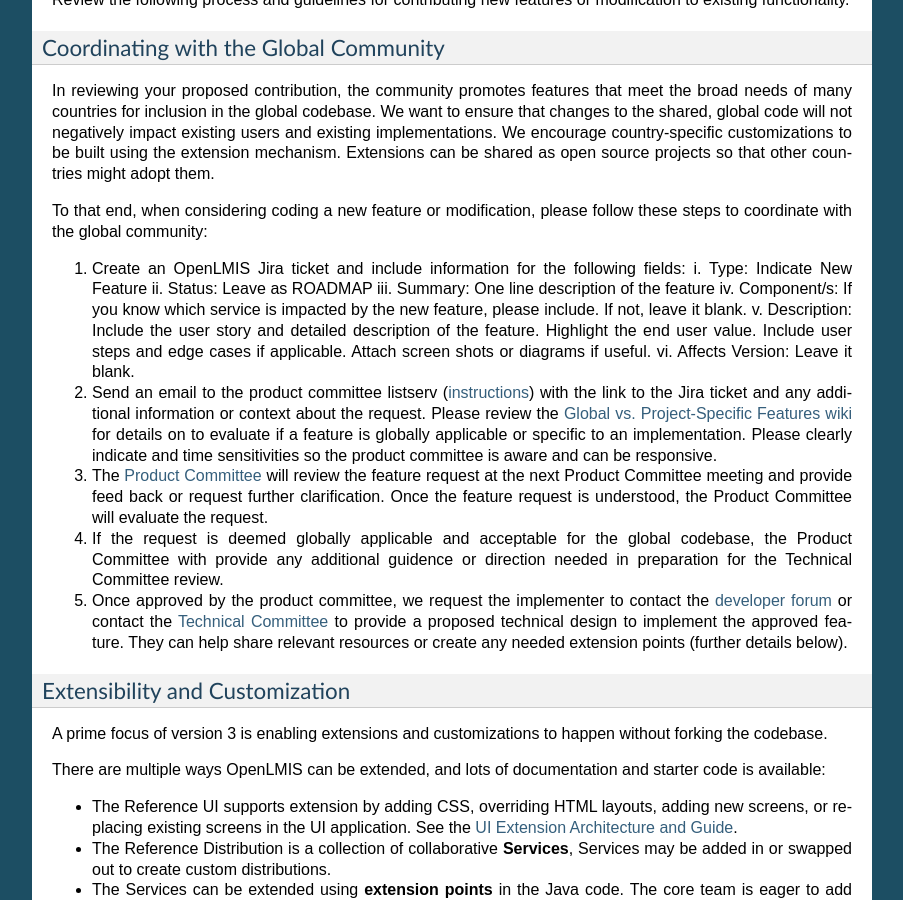
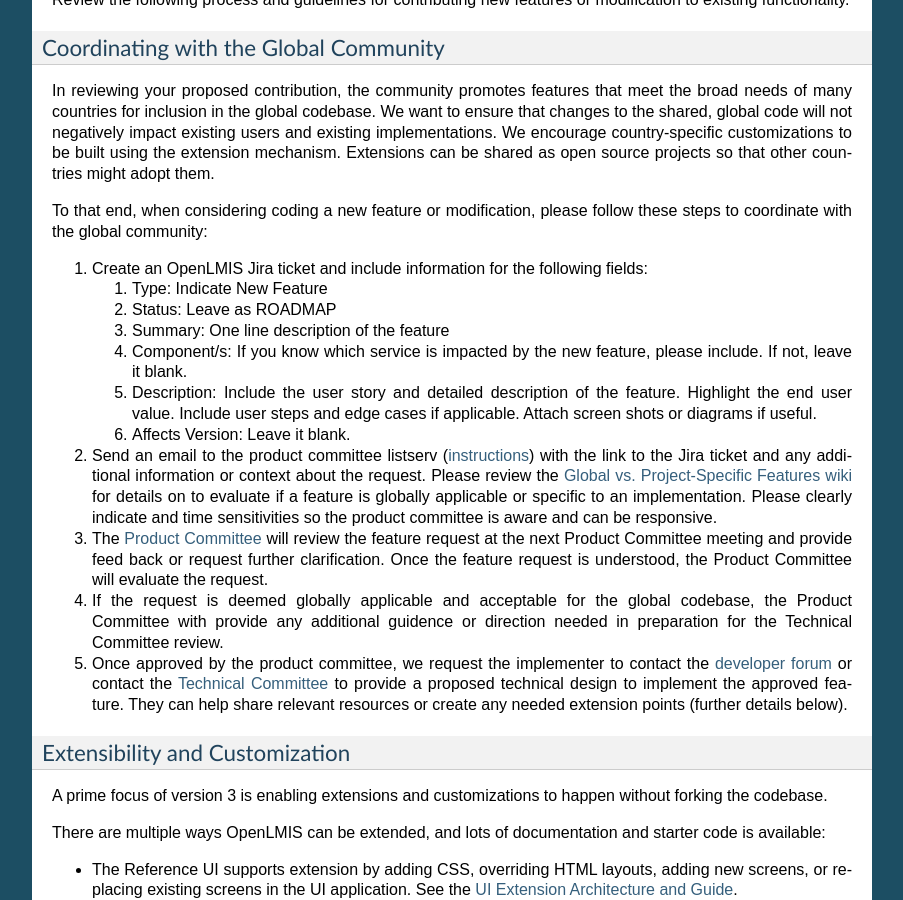
Before and after one commit to OpenLMIS/openlmis-ref-distro, a Sphinx documentation site: the page built from docs/source/contribute/contributionGuide.md, in a window 1280 px wide and 900 px high, scrolled down 1578 px. Shown: the whole window, without its empty margins (198-1101 px from the left). Built offline with Sphinx 7.4.7, drawn with Linux system fonts in a browser that asks for light colours; pages that are not in the unit, such as notebooks, are missing from menus.

Commit message:
OLMIS-3467 updated numbering

```diff
--- a/docs/source/contribute/contributionGuide.md
+++ b/docs/source/contribute/contributionGuide.md
@@ -88,12 +88,12 @@
 To that end, when considering coding a new feature or modification, please follow these steps to coordinate with the global community:
 
 1. Create an OpenLMIS Jira ticket and include information for the following fields:
-  i. Type: Indicate New Feature
-  ii. Status: Leave as ROADMAP
-  iii. Summary: One line description of the feature
-  iv. Component/s: If you know which service is impacted by the new feature, please include. If not, leave it blank.
-  v. Description: Include the user story and detailed description of the feature. Highlight the end user value. Include user steps and edge cases if applicable. Attach screen shots or diagrams if useful.
-  vi. Affects Version: Leave it blank.
+    1. Type: Indicate New Feature
+    2. Status: Leave as ROADMAP
+    3. Summary: One line description of the feature
+    4. Component/s: If you know which service is impacted by the new feature, please include. If not, leave it blank.
+    5. Description: Include the user story and detailed description of the feature. Highlight the end user value. Include user steps and edge cases if applicable. Attach screen shots or diagrams if useful.
+    6. Affects Version: Leave it blank.
 2. Send an email to the product committee listserv ([instructions](https://openlmis.atlassian.net/wiki/spaces/OP/pages/27000853/Community)) with the link to the Jira ticket and any additional information or context about the request. Please review the [Global vs. Project-Specific Features wiki](https://openlmis.atlassian.net/wiki/display/OP/Global+vs.+Project-Specific+Features) for details on to evaluate if a feature is globally applicable or specific to an implementation. Please clearly indicate and time sensitivities so the product committee is aware and can be responsive.
 3. The [Product Committee](https://openlmis.atlassian.net/wiki/display/OP/Product+Committee) will review the feature request at the next Product Committee meeting and provide feed back or request further clarification. Once the feature request is understood, the Product Committee will evaluate the request.
 4. If the request is deemed globally applicable and acceptable for the global codebase, the Product Committee with provide any additional guidence or direction needed in preparation for the Technical Committee review.
```
